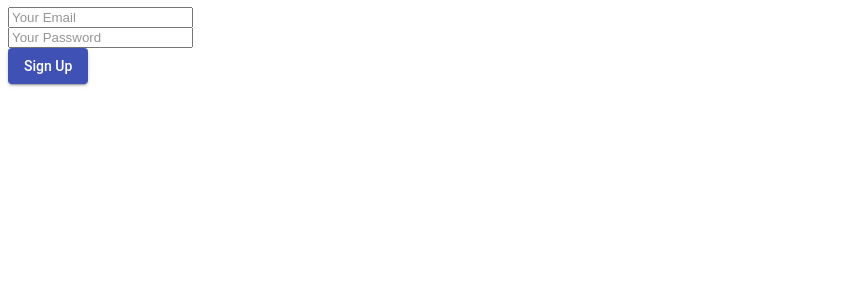
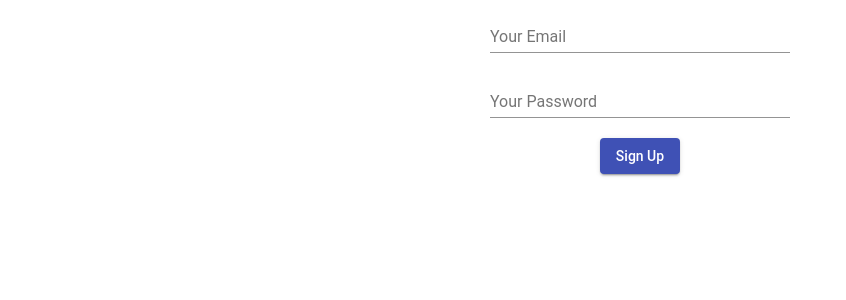
Before and after one commit to yuvirajendra/my-material-app, an Angular app: page /signup in a window 1280 px wide. Shown: the top 300 px of the page, without its empty margins (0-846 px from the left). Built offline with nearby package versions, Linux system fonts and the light colour scheme.

Commit message:
Signup component with Flexlayout

```diff
--- a/package.json
+++ b/package.json
@@ -16,6 +16,7 @@
     "@angular/common": "~9.0.5",
     "@angular/compiler": "~9.0.5",
     "@angular/core": "~9.0.5",
+    "@angular/flex-layout": "^9.0.0-beta.29",
     "@angular/forms": "~9.0.5",
     "@angular/material": "^9.2.2",
     "@angular/platform-browser": "~9.0.5",
--- a/src/app/authentication/signup/signup.component.css
+++ b/src/app/authentication/signup/signup.component.css
@@ -0,0 +1,3 @@
+mat-form-field {
+    width: 300px;
+}
--- a/src/app/authentication/signup/signup.component.html
+++ b/src/app/authentication/signup/signup.component.html
@@ -1,7 +1,13 @@
 <section>
-    <form>
-        <input type="email" placeholder="Your Email" matInput/><br>
-        <input type="password" placeholder="Your Password" matInput/><br>
+    <form fxLayout="column" fxLayoutAlign="center center">
+        <mat-form-field>
+            <input type="email" placeholder="Your Email" matInput/>
+        </mat-form-field>
+
+        <mat-form-field>
+            <input type="password" placeholder="Your Password" matInput/>
+        </mat-form-field>
+
         <button mat-raised-button color="primary">Sign Up</button>
     </form>
 </section>
```
Also changed, not shown: src/app/material/material.module.ts (+5 -2 lines), 1 other file (tests, documents, lock files or other folders).
